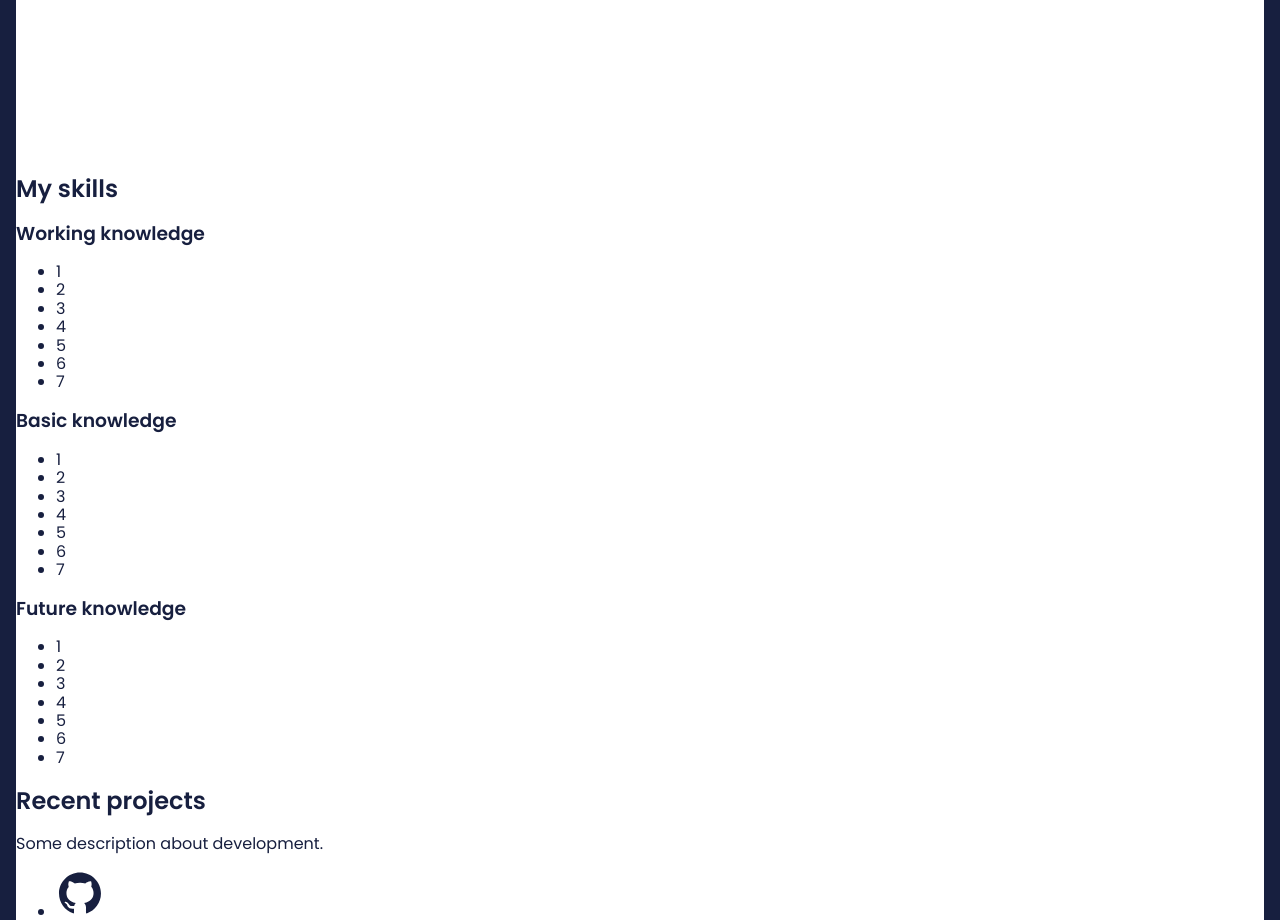
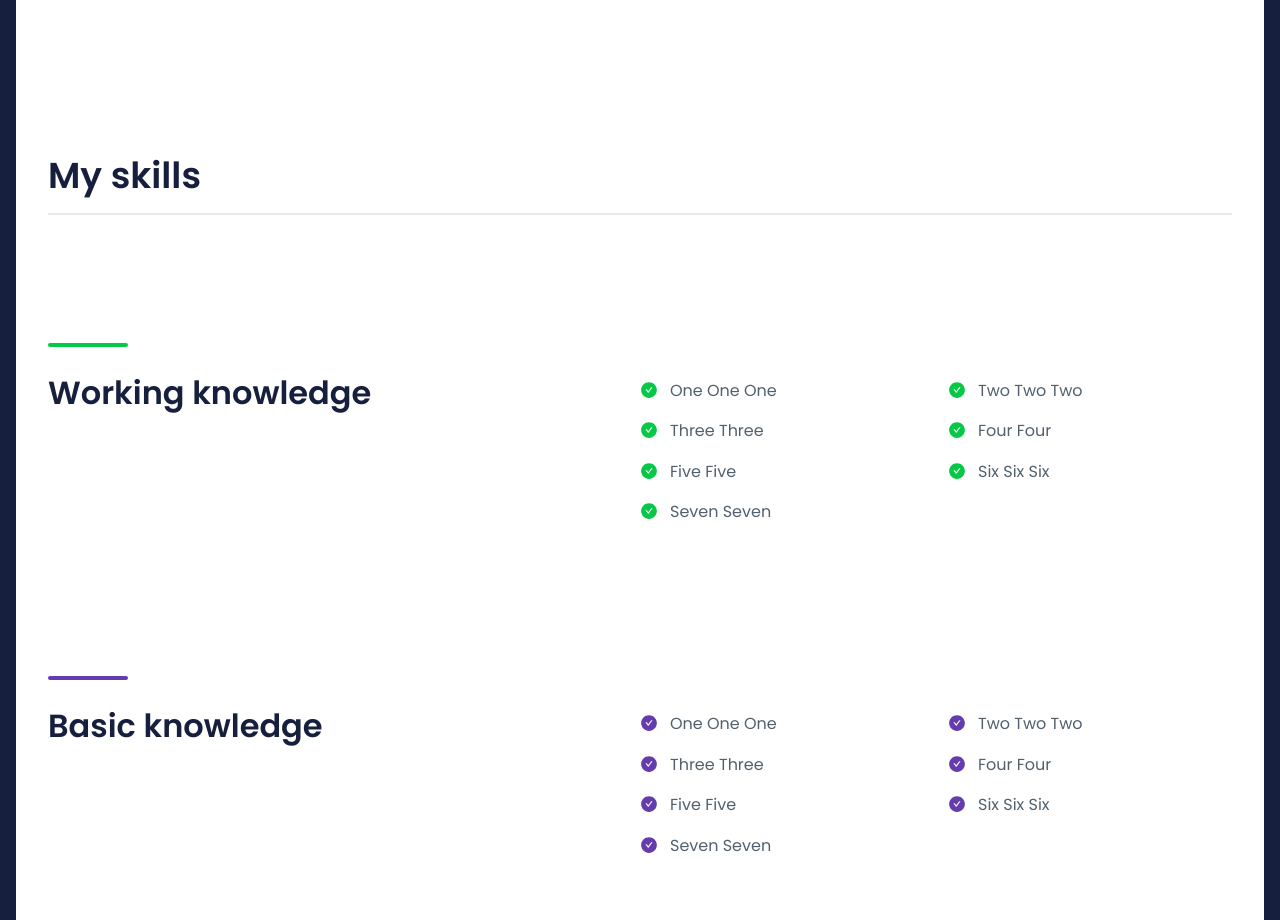
Before and after one commit to mwroblewski/mwroblewski.github.io, a website built with webpack: page src/content/index.html in a window 1280 px wide. Shown: the part 580-1500 px from the top of the page. Built offline with nearby package versions, Linux system fonts and the light colour scheme; files whose address does not match are found by name.

Commit message:
Skills list styles

```diff
--- a/src/content/index.html
+++ b/src/content/index.html
@@ -43,37 +43,37 @@
       <section class="skills-list">
         <h3 class="skills-list__title">Working knowledge</h3>
         <ul class="skills-list__list">
-          <li class="skills-list__item">1</li>
-          <li class="skills-list__item">2</li>
-          <li class="skills-list__item">3</li>
-          <li class="skills-list__item">4</li>
-          <li class="skills-list__item">5</li>
-          <li class="skills-list__item">6</li>
-          <li class="skills-list__item">7</li>
+          <li class="skills-list__item">One One One</li>
+          <li class="skills-list__item">Two Two Two</li>
+          <li class="skills-list__item">Three Three</li>
+          <li class="skills-list__item">Four Four</li>
+          <li class="skills-list__item">Five Five</li>
+          <li class="skills-list__item">Six Six Six</li>
+          <li class="skills-list__item">Seven Seven</li>
         </ul>
       </section>
-      <section class="skills-list">
+      <section class="skills-list skills-list--violet">
         <h3 class="skills-list__title">Basic knowledge</h3>
         <ul class="skills-list__list">
-          <li class="skills-list__item">1</li>
-          <li class="skills-list__item">2</li>
-          <li class="skills-list__item">3</li>
-          <li class="skills-list__item">4</li>
-          <li class="skills-list__item">5</li>
-          <li class="skills-list__item">6</li>
-          <li class="skills-list__item">7</li>
+          <li class="skills-list__item">One One One</li>
+          <li class="skills-list__item">Two Two Two</li>
+          <li class="skills-list__item">Three Three</li>
+          <li class="skills-list__item">Four Four</li>
+          <li class="skills-list__item">Five Five</li>
+          <li class="skills-list__item">Six Six Six</li>
+          <li class="skills-list__item">Seven Seven</li>
         </ul>
       </section>
-      <section class="skills-list">
+      <section class="skills-list skills-list--blue">
         <h3 class="skills-list__title">Future knowledge</h3>
         <ul class="skills-list__list">
-          <li class="skills-list__item">1</li>
-          <li class="skills-list__item">2</li>
-          <li class="skills-list__item">3</li>
-          <li class="skills-list__item">4</li>
-          <li class="skills-list__item">5</li>
-          <li class="skills-list__item">6</li>
-          <li class="skills-list__item">7</li>
+          <li class="skills-list__item">One One One</li>
+          <li class="skills-list__item">Two Two Two</li>
+          <li class="skills-list__item">Three Three</li>
+          <li class="skills-list__item">Four Four</li>
+          <li class="skills-list__item">Five Five</li>
+          <li class="skills-list__item">Six Six Six</li>
+          <li class="skills-list__item">Seven Seven</li>
         </ul>
       </section>
     </section>
--- a/src/scss/_variables.scss
+++ b/src/scss/_variables.scss
@@ -1,5 +1,6 @@
-$violet: #000;
-$yellow: #F9C802;
 $big-stone: #171F3F;
 $blue: #0593FB;
+$dark-blue: #2511CC;
 $gray: #52606D;
+$green: #06C847;
+$violet: #653CAD;
--- a/src/scss/main.scss
+++ b/src/scss/main.scss
@@ -4,10 +4,12 @@
 @import url('https://fonts.googleapis.com/css?family=Poppins:300,400,500,600&display=swap&subset=latin-ext');
 
 @import "modules/hero.scss";
+@import "modules/skills.scss";
 
 html {
   box-sizing: border-box;
   font-size: 16px;
+  scroll-behavior: smooth;
 }
 
 *, *:before, *:after {
--- a/src/scss/modules/hero.scss
+++ b/src/scss/modules/hero.scss
@@ -1,6 +1,6 @@
 .hero {
     max-width: 1184px;
-    padding: 112px 0 200px;
+    padding: 112px 0 184px;
     margin: 0 auto;
     &__description {
         color: $gray;
--- /dev/null
+++ b/src/scss/modules/skills.scss
@@ -0,0 +1,68 @@
+.skills {
+    max-width: 1184px;
+    margin: 0 auto;
+    &__title {
+        font-size: 2.25rem;
+        margin: 0;
+        font-style: normal;
+        font-weight: 600;
+        padding: 1rem 0;
+        border-bottom: 2px solid #E5E8EC;
+    }
+}
+
+.skills-list {
+    display: grid;
+    padding: 8rem 0 0;
+    grid-template-columns: 1fr 1fr;
+    &__item {
+        color: $gray;
+        padding: 11px 0 11px 30px;
+        position: relative;
+        &::before {
+            position: absolute;
+            top: 10px;
+            left: 0;
+            content: '';
+            display: block;
+            width: 18px;
+            height: 18px;
+            background: url('../assets/img/check-green.svg');
+            .skills-list--violet & {
+                background: url('../assets/img/check-violet.svg');
+            }
+            .skills-list--blue & {
+                background: url('../assets/img/check-blue.svg');
+            }
+        }
+    }
+    &__list {
+        display: grid;
+        grid-template-columns: 1fr 1fr;
+        list-style-type: none;
+        padding: 0;
+        margin-top: calc(1.5rem + 4px);
+        column-gap: 1.5rem;
+    }
+    &__title {
+        font-weight: 600;
+        font-size: 2rem;
+        line-height: 2.75rem;
+        margin: 0;
+        &::before {
+            content: '';
+            width: 80px;
+            height: 4px;
+            display: block;
+            background: $green;
+            border-radius: 8px;
+            margin-bottom: 1.5rem;
+            .skills-list--violet & {
+                background: $violet;
+            }
+            .skills-list--blue & {
+                background: $dark-blue;
+            }
+        }
+    }
+}
```
Also changed, not shown: dist/css/main.css, dist/index.html, 3 other files.
